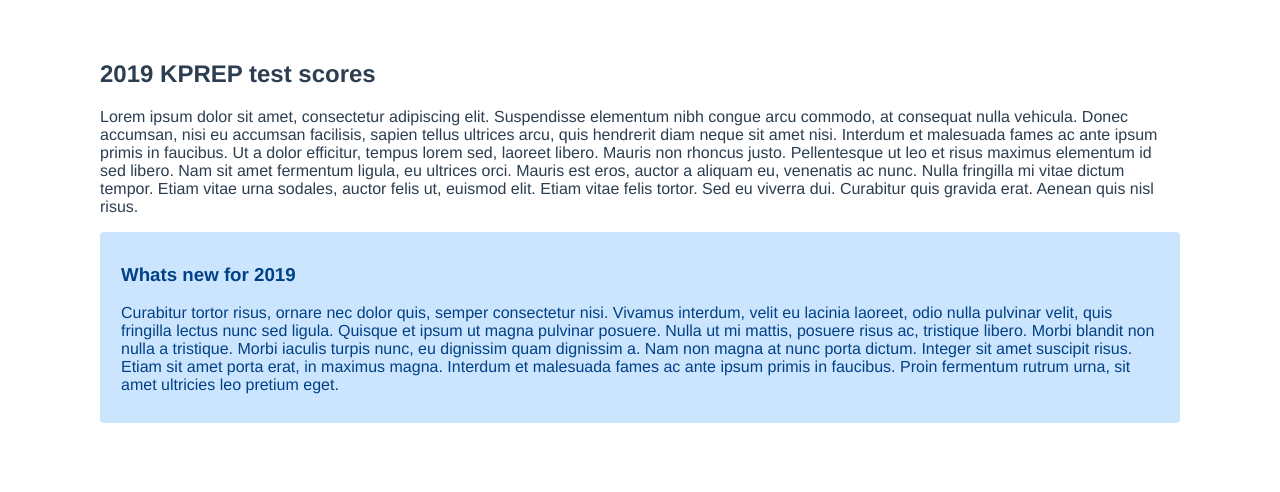
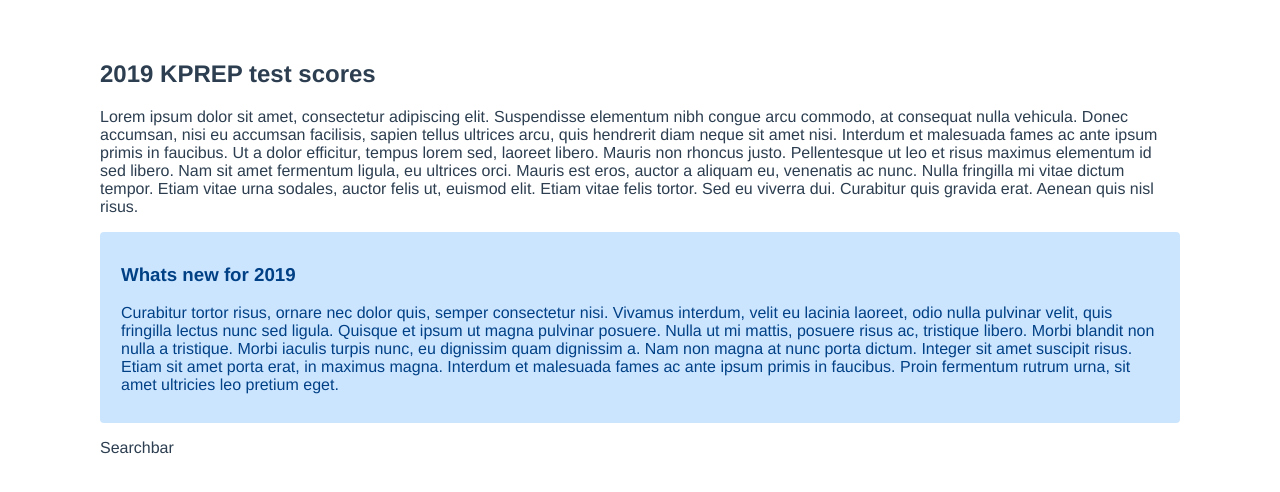
Before and after one commit to courierjournal/2019-kprep-scores, a Vue app: page / in a window 1280 px wide. Shown: the top 492 px of the page. Built offline with nearby package versions, Linux system fonts and the light colour scheme.

Commit message:
Create SearchBar component

```diff
--- a/src/App.vue
+++ b/src/App.vue
@@ -29,15 +29,18 @@
           </p>
         </div>
       </section>
-      <section class="app-database"></section>
+      <section class="app-database">
+        <SearchBar/>
+      </section>
     </main>
   </div>
 </template>
 
 <script>
+import SearchBar from "@/components/SearchBar"
 export default {
   name: "app",
-  components: {}
+  components: {SearchBar}
 };
 </script>
 
--- a/src/components/SearchBar.vue
+++ b/src/components/SearchBar.vue
@@ -0,0 +1,9 @@
+<template>
+  <div>Searchbar</div>
+</template>
+
+<script>
+export default {
+  name: "SearchBar"
+};
+</script>
```
